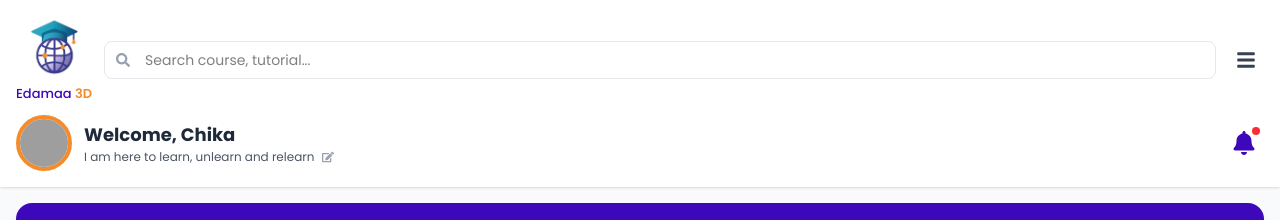
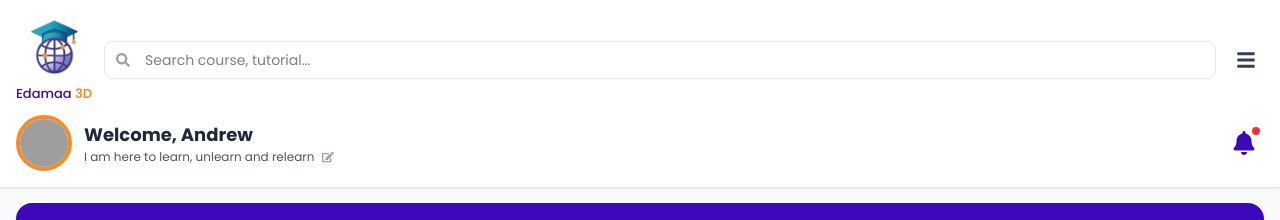
Before and after one commit to BusandCode/edamaa, a React (Vite) app: page /student-dashboard in a window 1280 px wide. Shown: the top 220 px of the page. Built offline with nearby package versions, Linux system fonts and the light colour scheme; grey boxes are pictures that could not be loaded.

Commit message:
updated the dashboards

```diff
--- a/src/pages/dashboards/StudentDashboard.tsx
+++ b/src/pages/dashboards/StudentDashboard.tsx
@@ -76,7 +76,7 @@
                 />
               </div>
               <div className="min-w-0">
-                <h2 className="text-lg font-bold text-gray-800">Welcome, Chika</h2>
+                <h2 className="text-lg font-bold text-gray-800">Welcome, Andrew</h2>
                 <div className="flex items-center gap-2">
                   <p className="text-xs text-gray-600 truncate">I am here to learn, unlearn and relearn</p>
                   <FaEdit className="text-gray-400 text-xs cursor-pointer hover:text-[#3D08BA] shrink-0" />
```
